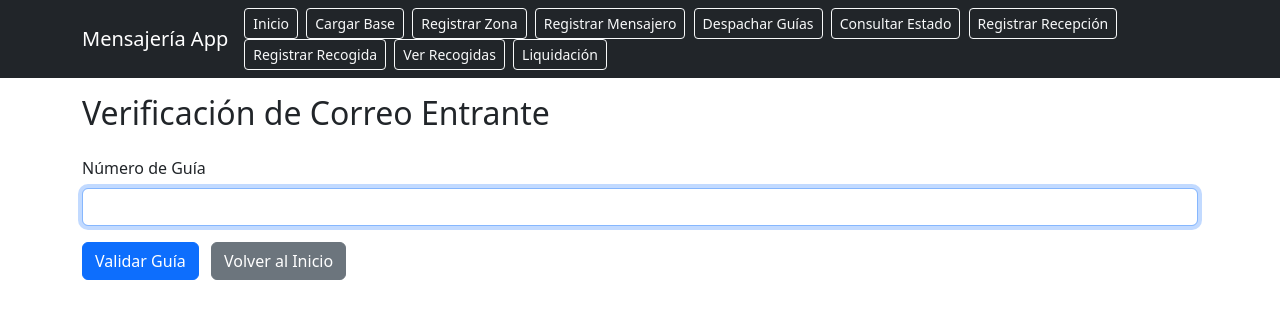
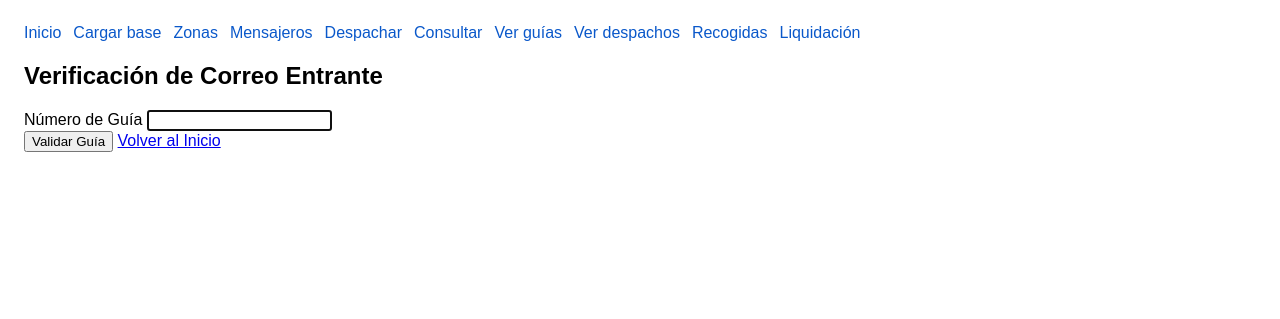
Before and after one commit to luisrobles062/mensajeria-app, a Flask app: page /verificacion_entrada in a window 1280 px wide. Shown: the top 319 px of the page. Run offline with Flask 3, Linux system fonts and the light colour scheme; some libraries are stand-ins or nearby versions.

Commit message:
Update base.html

```diff
--- a/templates/base.html
+++ b/templates/base.html
@@ -1,43 +1,47 @@
-<!DOCTYPE html>
+<!doctype html>
 <html lang="es">
 <head>
-    <meta charset="UTF-8" />
-    <meta name="viewport" content="width=device-width, initial-scale=1" />
-    <title>{% block title %}Mensajería App{% endblock %}</title>
-    <link href="https://cdn.jsdelivr.net/npm/bootstrap@5.3.2/dist/css/bootstrap.min.css" rel="stylesheet" />
+  <meta charset="utf-8" />
+  <title>{% block title %}Mensajería{% endblock %}</title>
+  <style>
+    body { font-family: Arial, sans-serif; margin: 24px; }
+    nav ul { list-style: none; padding: 0; display:flex; gap:12px; }
+    nav a { text-decoration: none; color: #0a58ca; }
+    .flash { margin:12px 0; }
+  </style>
 </head>
 <body>
-    <nav class="navbar navbar-expand-lg navbar-dark bg-dark mb-3">
-        <div class="container">
-            <a class="navbar-brand" href="{{ url_for('index') }}">Mensajería App</a>
-            <div>
-                <a href="{{ url_for('index') }}" class="btn btn-sm btn-outline-light me-1">Inicio</a>
-                <a href="{{ url_for('cargar_base') }}" class="btn btn-sm btn-outline-light me-1">Cargar Base</a>
-                <a href="{{ url_for('registrar_zona') }}" class="btn btn-sm btn-outline-light me-1">Registrar Zona</a>
-                <a href="{{ url_for('registrar_mensajero') }}" class="btn btn-sm btn-outline-light me-1">Registrar Mensajero</a>
-                <a href="{{ url_for('despachar_guias') }}" class="btn btn-sm btn-outline-light me-1">Despachar Guías</a>
-                <a href="{{ url_for('consultar_estado') }}" class="btn btn-sm btn-outline-light me-1">Consultar Estado</a>
-                <a href="{{ url_for('registrar_recepcion') }}" class="btn btn-sm btn-outline-light me-1">Registrar Recepción</a>
-                <a href="{{ url_for('registrar_recogida') }}" class="btn btn-sm btn-outline-light me-1">Registrar Recogida</a>
-                <a href="{{ url_for('ver_recogidas') }}" class="btn btn-sm btn-outline-light me-1">Ver Recogidas</a>
-                <a href="{{ url_for('liquidacion') }}" class="btn btn-sm btn-outline-light me-1">Liquidación</a>
-            </div>
-        </div>
+  <nav>
+    <ul>
+      <li><a href="{{ url_for('index') }}">Inicio</a></li>
+      <li><a href="{{ url_for('cargar_base') }}">Cargar base</a></li>
+      <li><a href="{{ url_for('registrar_zona') }}">Zonas</a></li>
+      <li><a href="{{ url_for('registrar_mensajero') }}">Mensajeros</a></li>
+      <li><a href="{{ url_for('despachar_guias') }}">Despachar</a></li>
+      <li><a href="{{ url_for('consultar_estado') }}">Consultar</a></li>
+      <li><a href="{{ url_for('ver_guias') }}">Ver guías</a></li>
+      <li><a href="{{ url_for('ver_despacho') }}">Ver despachos</a></li>
+      <li><a href="{{ url_for('ver_recogidas') }}">Recogidas</a></li>
+      <li><a href="{{ url_for('liquidacion') }}">Liquidación</a></li>
+    </ul>
   </nav>
-    <div class="container">
+
+  <div class="flash">
     {% with messages = get_flashed_messages(with_categories=true) %}
       {% if messages %}
-                {% for category, message in messages %}
-                    <div class="alert alert-{{ category }} alert-dismissible fade show" role="alert">
-                        {{ message }}
-                        <button type="button" class="btn-close" data-bs-dismiss="alert" aria-label="Cerrar"></button>
-                    </div>
+        <ul>
+        {% for category, msg in messages %}
+          <li style="color: {% if category == 'error' %}red{% elif category == 'success' %}green{% else %}black{% endif %};">
+            <strong>{{ category }}:</strong> {{ msg }}
+          </li>
         {% endfor %}
+        </ul>
       {% endif %}
     {% endwith %}
-        {% block content %}{% endblock %}
   </div>
 
-    <script src="https://cdn.jsdelivr.net/npm/bootstrap@5.3.2/dist/js/bootstrap.bundle.min.js"></script>
+  <main>
+    {% block content %}{% endblock %}
+  </main>
 </body>
 </html>
```
Lines whose indentation alone changed are shown as unchanged.
